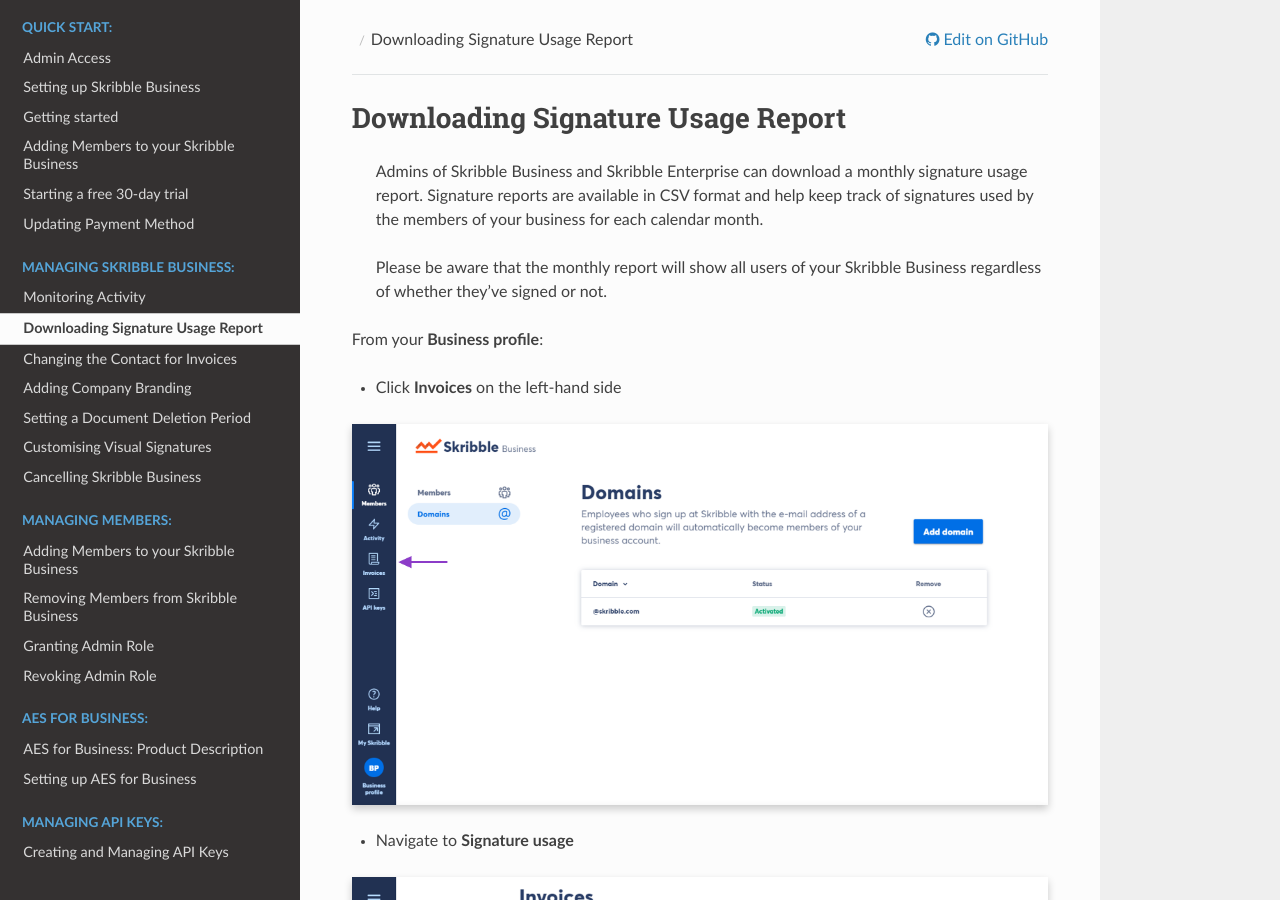
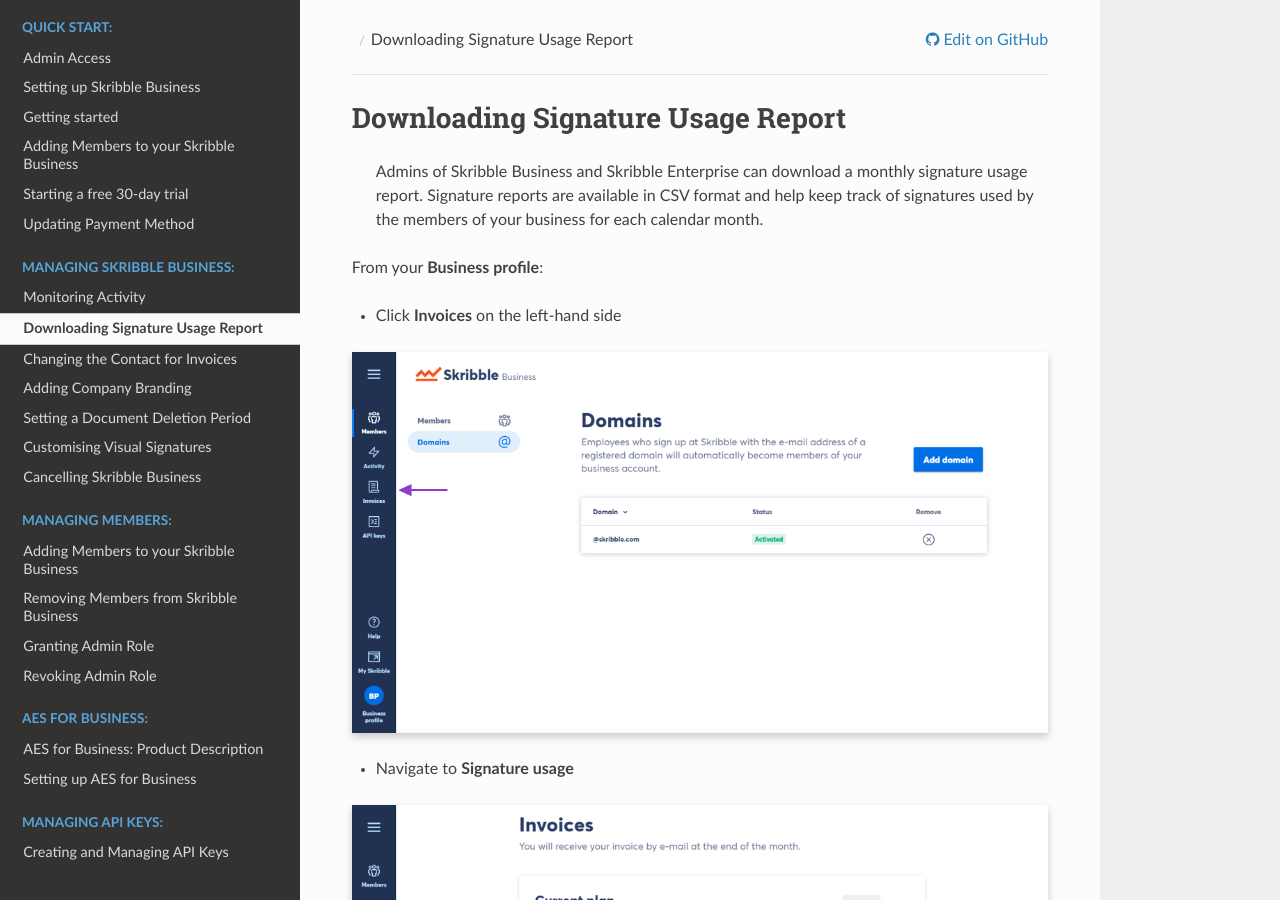
Before and after one commit to matthieu-bt/business-guide, a Sphinx documentation site: the page built from source/account/signatureusage.rst, in a window 1280 px wide and 900 px high. Built offline with Sphinx 7.4.7 and the Read the Docs theme 2.0.0, drawn with Linux system fonts in a browser that asks for light colours.

```diff
--- a/source/account/signatureusage.rst
+++ b/source/account/signatureusage.rst
@@ -5,10 +5,6 @@ Downloading Signature Usage Report
 ==================================
 
   Admins of Skribble Business and Skribble Enterprise can download a monthly signature usage report. Signature reports are available in CSV format and help keep track of signatures used by the members of your business for each calendar month.
-
-  .. NOTE::
-  Please be aware that the monthly report will show all users of your Skribble Business regardless of whether they've signed or not.
-
 
 From your **Business profile**:
 
```
